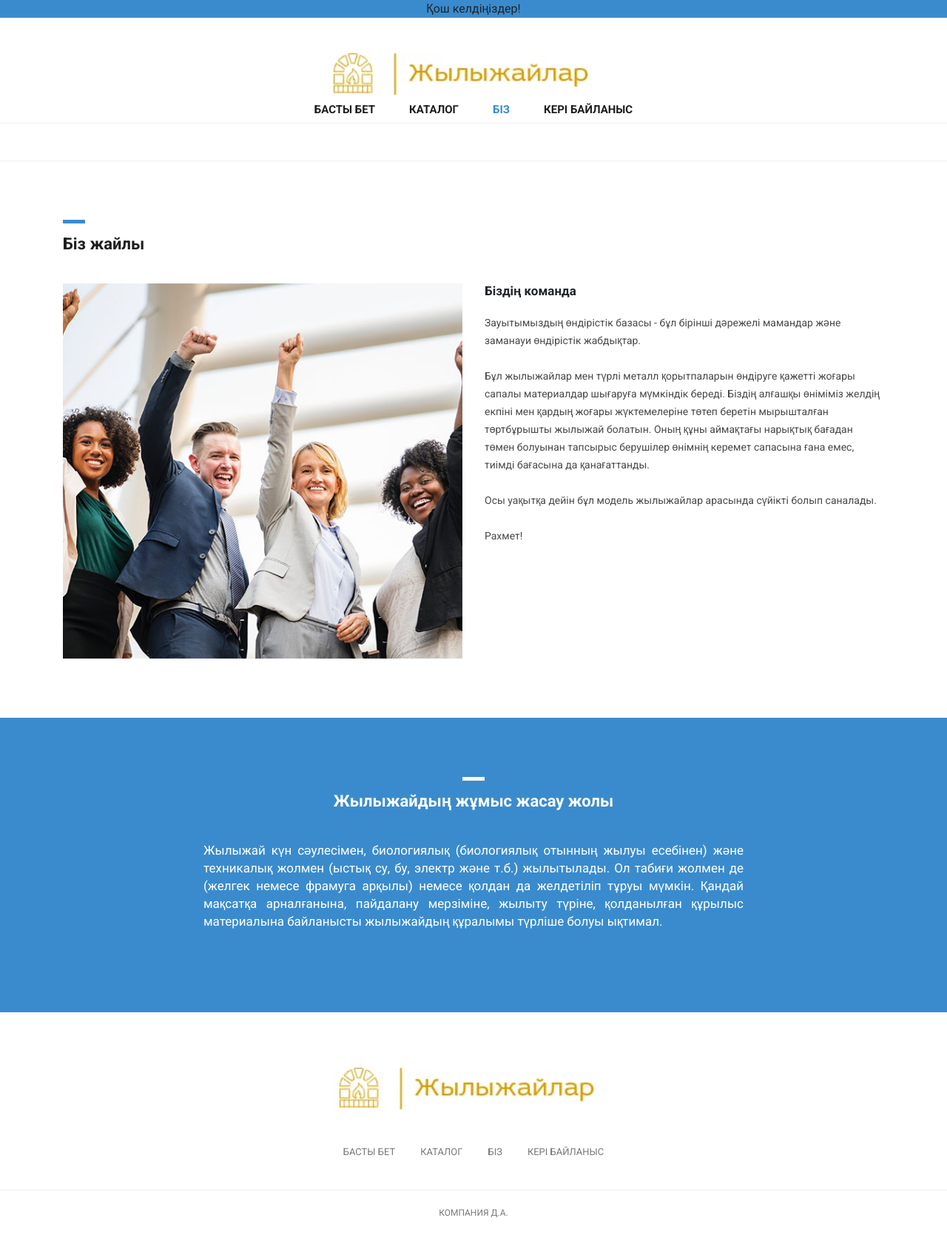
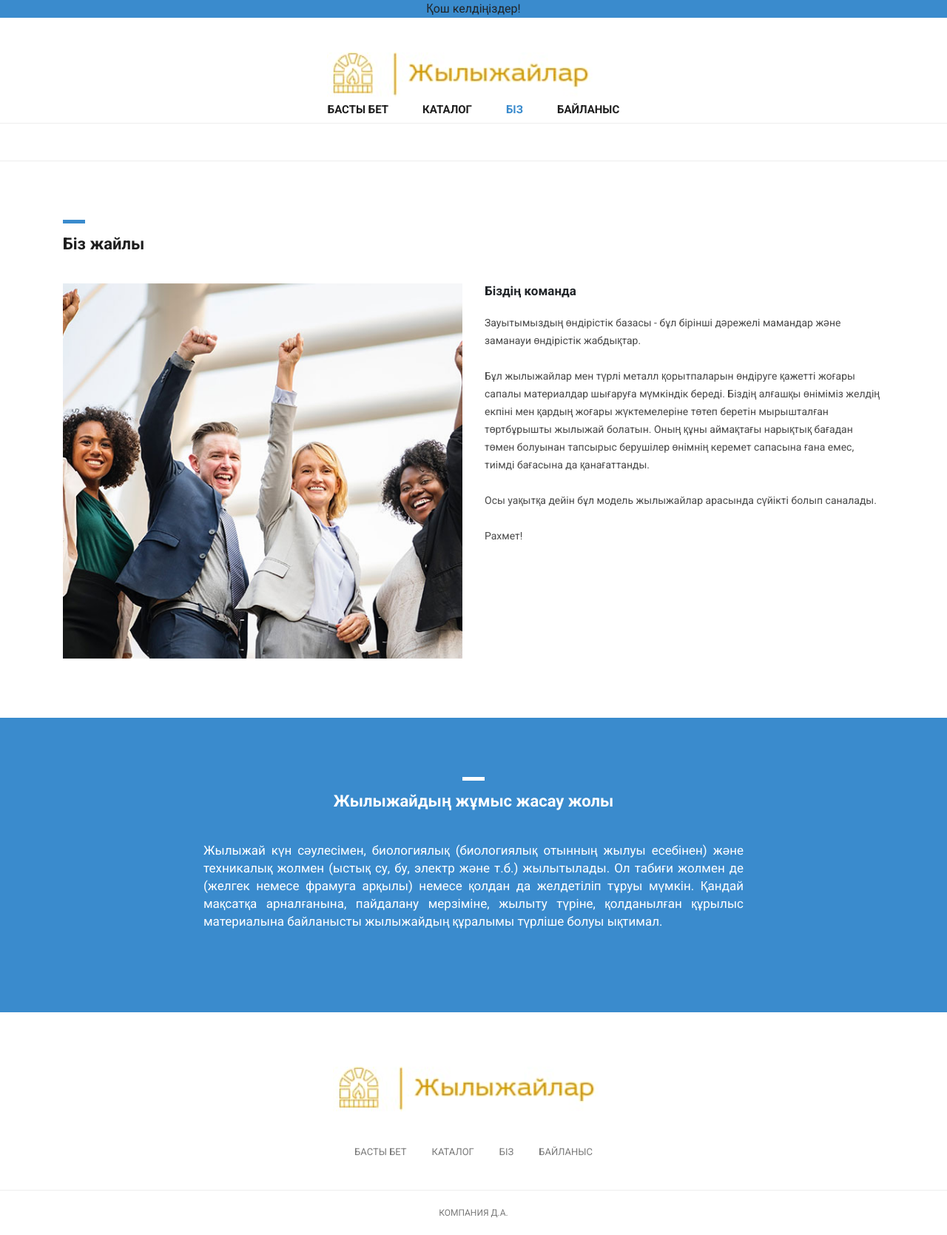
Before and after one commit to teplici/teplici.github.io, a plain HTML site: page about.html in a window 1280 px wide. Shown: the whole page at 74% size. Drawn offline with Linux system fonts and the light colour scheme.

Commit message:
Update about.html

```diff
--- a/about.html
+++ b/about.html
@@ -62,7 +62,7 @@ https://www.tooplate.com/view/2114-pixie
               <span class="sr-only">(current)</span>
             </li>
             <li class="nav-item">
-              <a class="nav-link" href="contact.html">Кері байланыс</a>
+              <a class="nav-link" href="contact.html">Байланыс</a>
             </li>
           </ul>
         </div>
@@ -151,7 +151,7 @@ https://www.tooplate.com/view/2114-pixie
                 <li><a href="index.html">Басты бет</a></li>
                 <li><a href="products.html">Каталог</a></li>
                 <li><a href="about.html">Біз </a></li>
-                <li><a href="contact.html">Кері байланыс</a></li>
+                <li><a href="contact.html">Байланыс</a></li>
 
               </ul>
             </div>
```
